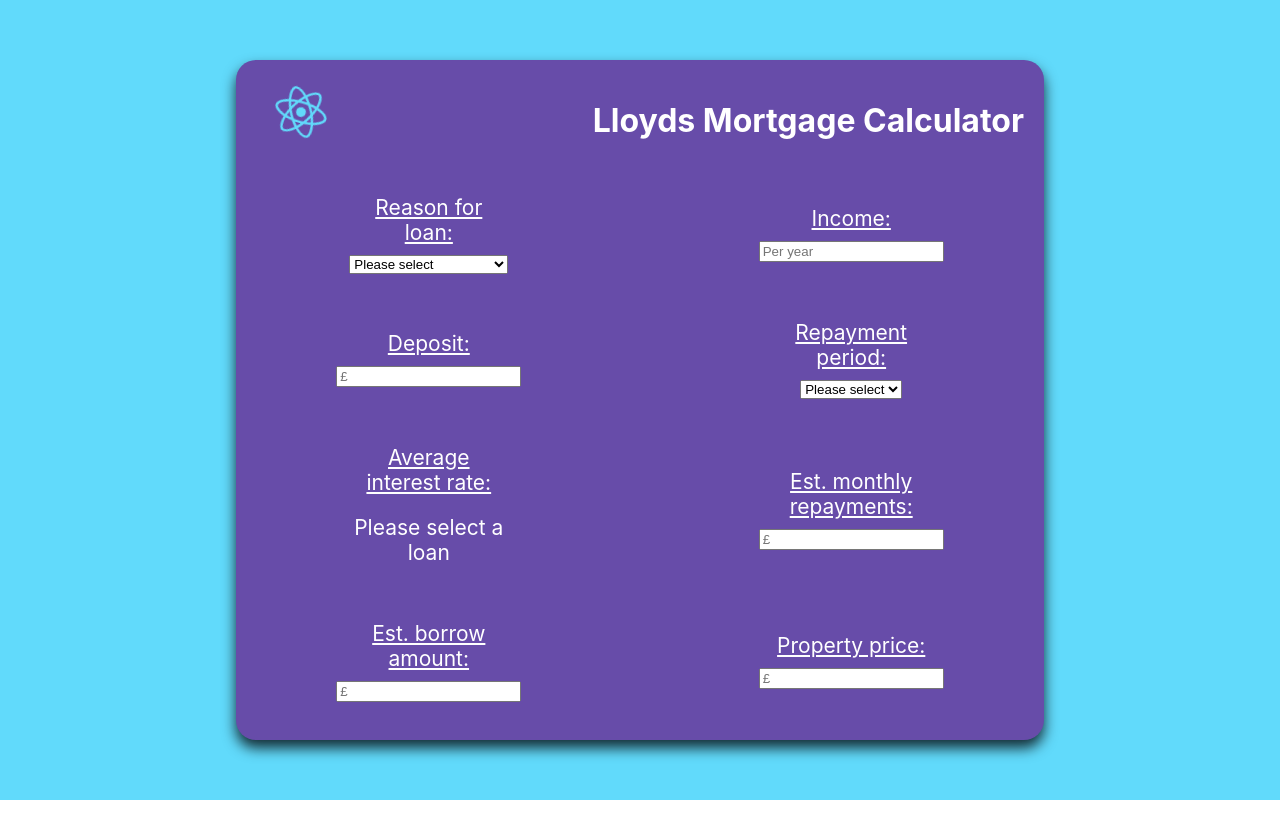
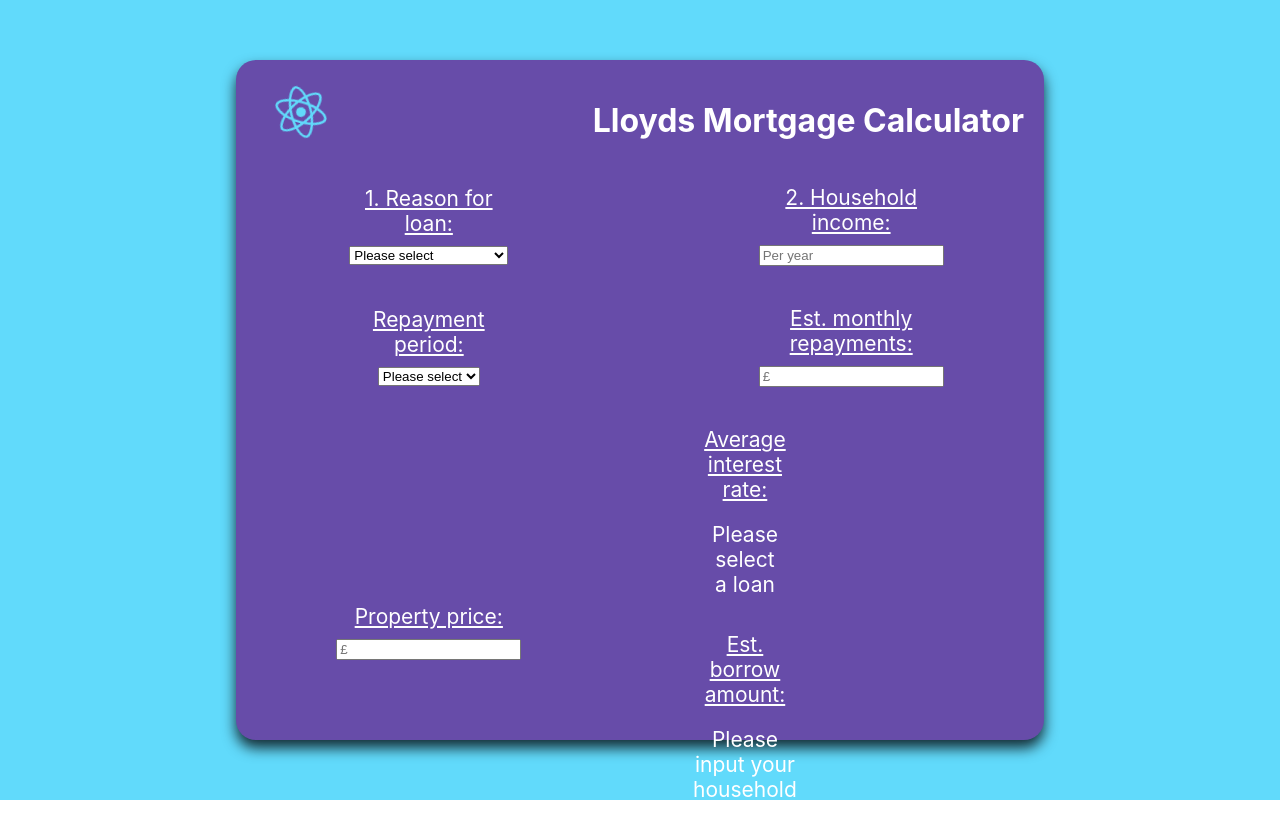
Before and after one commit to tt01924/LloydsInternshipMortgageCalculator, a React (Create React App) app: page / in a window 1280 px wide. Shown: the top 838 px of the page. Before the commit the page ends 800 px from the top, so only its background shows below. Built offline with nearby package versions, Linux system fonts and the light colour scheme.

Commit message:
borrow amount component added and functioning

```diff
--- a/src/App.js
+++ b/src/App.js
@@ -1,13 +1,19 @@
 import React, {useState} from 'react';
 import logo from './logo.svg';
 import LoanReason from './LoanReason';
+import BorrowAmount from './BorrowAmount';
 import './App.css';
 
 function App() {
-  const [interestRate, setInterestRate] = useState();
+  const [interestRate, setInterestRate] = useState('');
+  const [borrowAmount, setBorrowAmount] = useState('');
 
   const handleInterestRateChange = (rate) => {
     setInterestRate(rate);
+  };
+
+  const handleBorrowAmountChange = (amount) => {
+    setBorrowAmount(amount);
   };
 
 
@@ -24,15 +30,10 @@
         {/* Loan Reason Component */}
         <LoanReason onInterestRateChange={handleInterestRateChange} />
 
-        <div className="row">
-          <p>Income:</p>
-          <input type="text" className="input" placeholder='Per year'/>
-        </div>
+        {/* Borrow Amount Component */}
+        <BorrowAmount onBorrowAmountChange={handleBorrowAmountChange} />
 
-        <div className="row">
-          <p>Deposit:</p>
-          <input type="text" className="input" placeholder='£'/>
-        </div>
+
 
         <div className="row">
           <p>Repayment period:</p>
@@ -47,23 +48,28 @@
         </div>
 
         <div className="row">
+          <p>Est. monthly repayments:</p>
+          <input type="text" className="input" placeholder='£'/>
+        </div>
+
+
+
+        <div className="row">
+          <p>Property price:</p>
+          <input type="text" className="input" placeholder='£' />
+        </div>
+
+        <div className='results'>
+
+        <div className="row">
           <p>Average interest rate:</p>
           <p className='loan'>{interestRate || 'Please select a loan'}</p>
         </div>
 
         <div className="row">
-          <p>Est. monthly repayments:</p>
-          <input type="text" className="input" placeholder='£'/>
+          <p>Est. borrow amount:</p>
+          <p className='loan'>{borrowAmount || 'Please input your household income'}</p>
         </div>
-
-        <div className="row">
-          <p>Est. borrow amount:</p>
-          <input type="text" className="input" placeholder='£'/>
-        </div>
-
-        <div className="row">
-          <p>Property price:</p>
-          <input type="text" className="input" placeholder='£' />
         </div>
       </div>
     </div>
--- /dev/null
+++ b/src/BorrowAmount.jsx
@@ -0,0 +1,28 @@
+import React, { useState } from 'react';
+
+
+const BorrowAmount = ({ onBorrowAmountChange }) => {
+    const [householdIncome, setHousholdIncome] = useState('');
+
+    const handleIncomeChange = (event) => {
+        const income = event.target.value;
+
+        setHousholdIncome(income);
+
+        if (!isNaN(income) && income > 0) {
+            const borrowAmount = (income * 4.5).toFixed(2); // To 2 decimal places
+            onBorrowAmountChange(`£${borrowAmount}`);
+        } else {
+            onBorrowAmountChange('');
+        }
+    };
+
+  return (
+    <div className="row">
+        <p>2. Household income:</p>
+        <input type="text" className="input" placeholder='Per year' value={householdIncome} onChange={handleIncomeChange}/>
+    </div>
+  );
+};
+
+export default BorrowAmount;
--- a/src/LoanReason.jsx
+++ b/src/LoanReason.jsx
@@ -34,7 +34,7 @@
 
   return (
     <div className="row">
-      <p>Reason for loan:</p>
+      <p>1. Reason for loan:</p>
       <select onChange={handleLoanReasonChange}>
         <option value=''>Please select</option>
         <option>Basic Mortgage</option>
```
Also changed, not shown: 1 other file (tests, documents, lock files or other folders).
